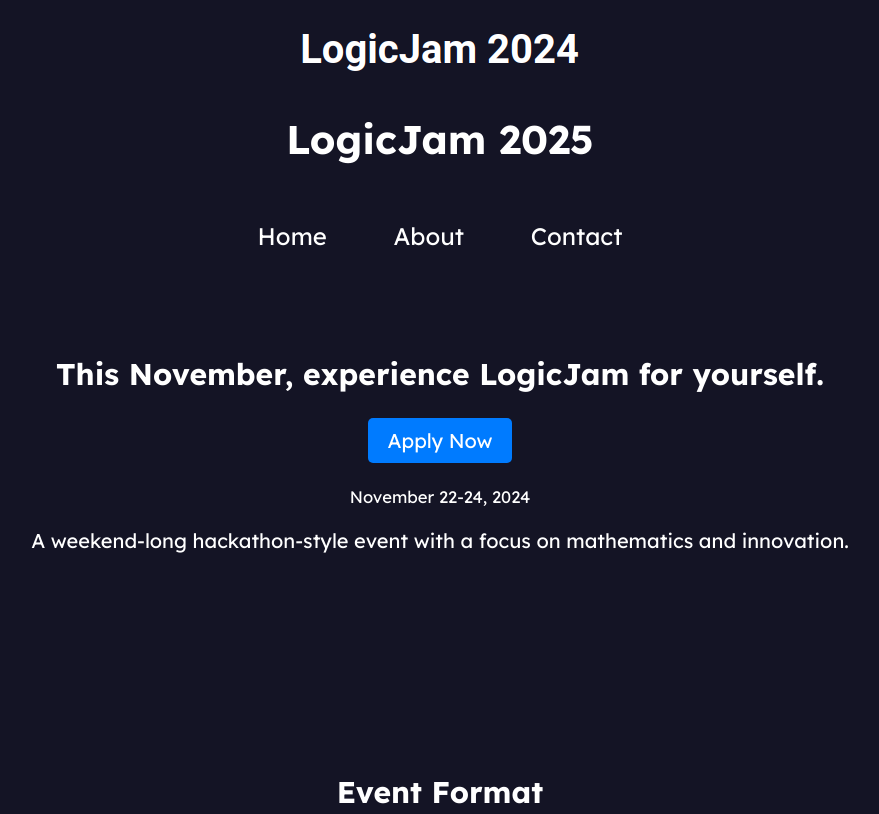
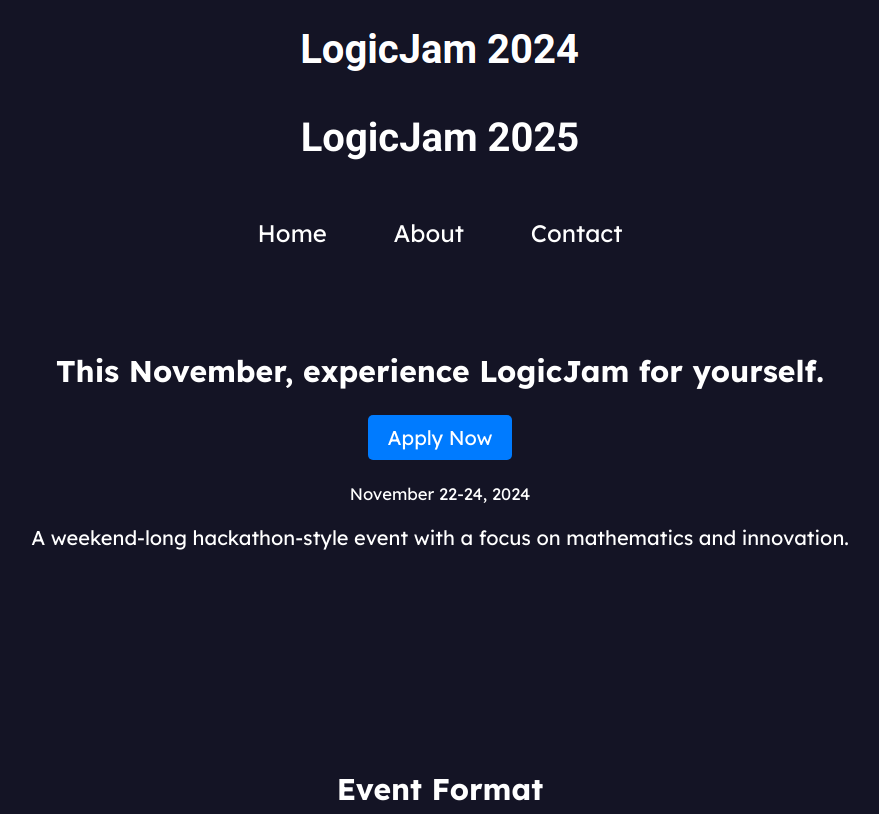
Before and after one commit to savirsingh/logicjam-website, a plain HTML site: page index.html in a window 1280 px wide. Shown: the top 814 px of the page, without its empty margins (200-1079 px from the left). Drawn offline with Linux system fonts and the light colour scheme.

Commit message:
Update index.html

```diff
--- a/index.html
+++ b/index.html
@@ -5,6 +5,7 @@
 <meta name="viewport" content="width=device-width, initial-scale=1.0">
 <title>LogicJam - The Best Mathematics Event for Students</title>
 <link href="https://fonts.googleapis.com/css2?family=Lexend:wght@400;500;700&display=swap" rel="stylesheet">
+	<link href="https://fonts.googleapis.com/css2?family=Roboto:wght@400;500;700&display=swap" rel="stylesheet">
 <link rel="icon" href="icon.png">
 <style>
     body {
@@ -145,7 +146,7 @@
 <body>
 <header>
     <img src="2024.png">
-	<h1>LogicJam 2025</h1>
+	<h1 style="font-family: Roboto">LogicJam 2025</h1>
 </header>
 <nav id="navbar">
     <a id="icon" href="/"><img style="height:100%;vertical-align: middle;" src="icon.png"></a>
```
